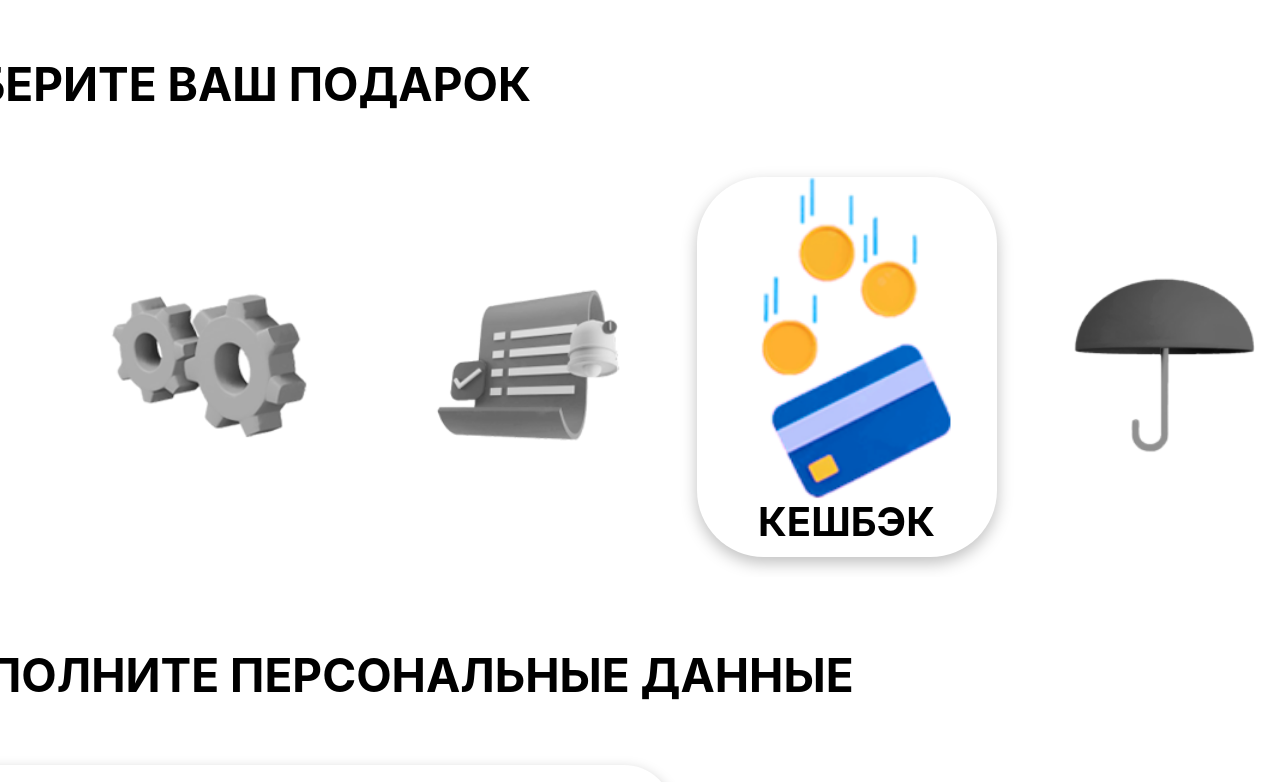
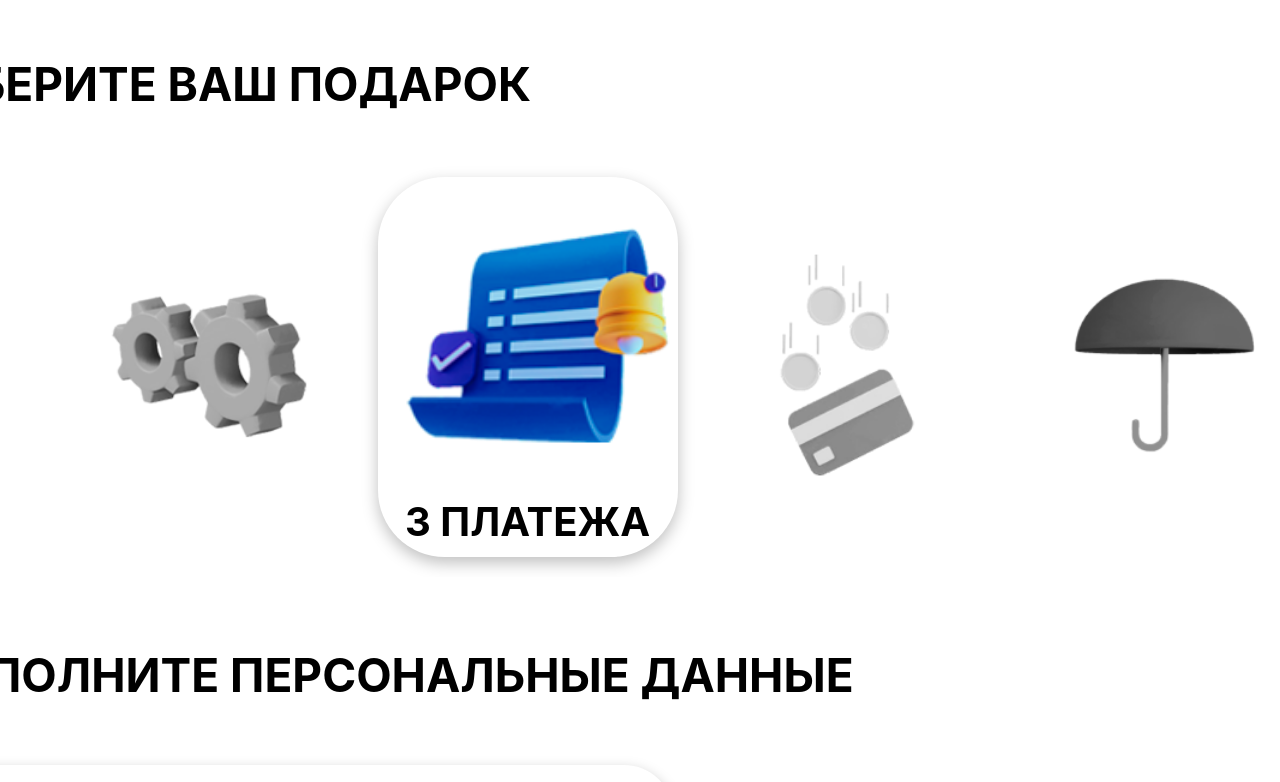
Before and after one commit to MikeGer92/AutoRakurs, a Vue app: page /credit in a window 1280 px wide. Shown: the part 2140-2922 px from the top of the page. Built offline with nearby package versions, Linux system fonts and the light colour scheme; a web font is replaced by a local one; what vue-yandex-maps would draw is missing.

Commit message:
edit some settings for carousel

```diff
--- a/src/components/Carousel.vue
+++ b/src/components/Carousel.vue
@@ -46,7 +46,7 @@ export default {
       screenWidth: true,
       active: true,
       activeImage: 'paySystems',
-      sliderPageIndex: 0,
+      sliderPageIndex: 7,
       gift: '',
       giftsList: [
         {id:0, name: 'КЕШБЭК', img: require('@/assets/images/card.png'), active_img: require('@/assets/images/card-active.png')},
@@ -62,7 +62,7 @@ export default {
   },
   computed: {
   currentPage() {
-    return this.sliderPageIndex
+    return this.sliderPageIndex>=0 ? this.sliderPageIndex: 7
   },
   scale() {
     return window.innerWidth > 600
@@ -81,7 +81,7 @@ export default {
       console.log(this.currentPage)
     },
     afterPageChange(page) {
-      this.sliderPageIndex = page;
+      this.sliderPageIndex = page-1;
     },
     getGiftName(name) {
       this.choosedGift = name
```
